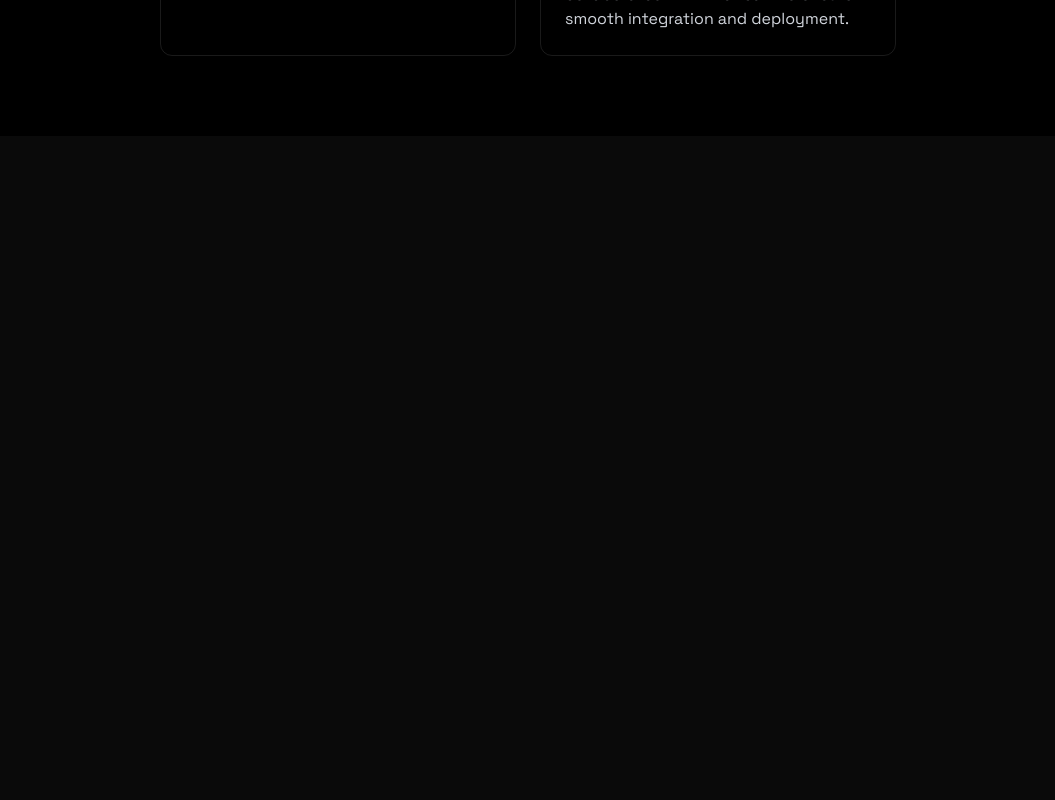
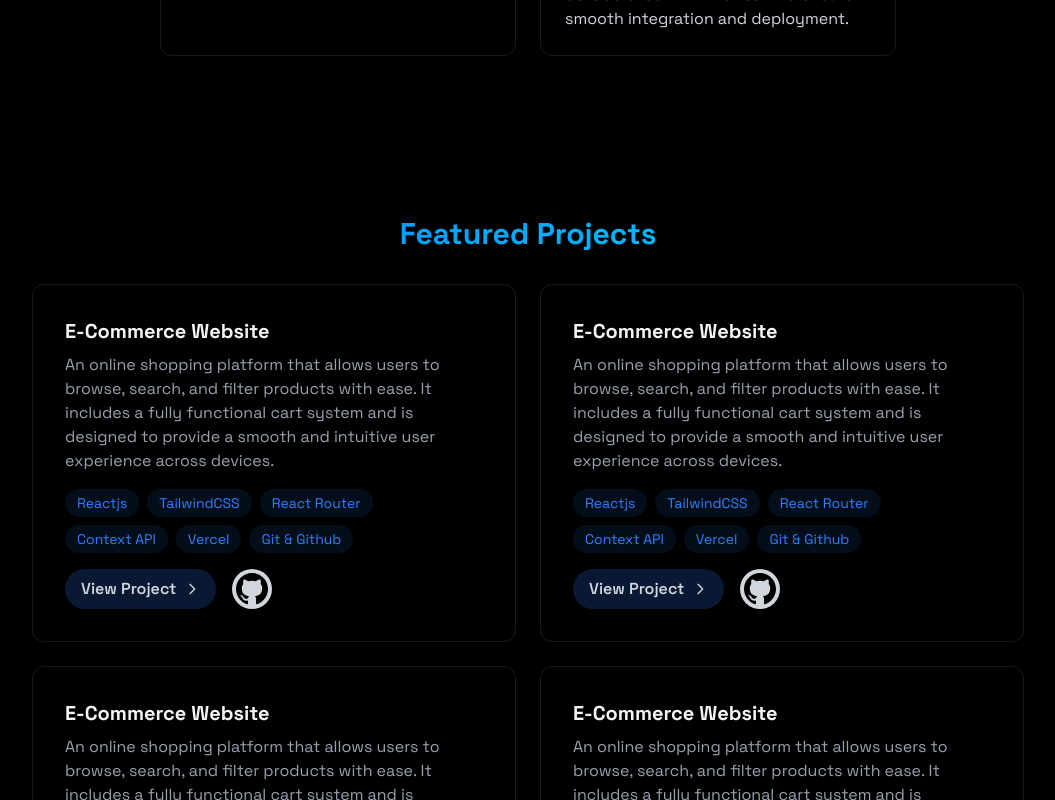
Before and after one commit to httpsharis/portfolio, a React (Vite) app: page / in a window 1280 px wide. Shown: the part 1540-2340 px from the top of the page, without its empty margins (112-1167 px from the left). Before the commit the page ends 1676 px from the top, so only its background shows below. Built offline with nearby package versions, Linux system fonts and the light colour scheme.

Commit message:
Added sections for Projects and Contact, implement RevealOnScroll component, and enhance Home and About sections

```diff
--- a/src/App.jsx
+++ b/src/App.jsx
@@ -6,6 +6,8 @@ import NavBar from './components/NavBar.jsx'
 import MobileManu from './components/MobileManu.jsx'
 import Home from './components/sections/home.jsx'
 import About from './components/sections/about.jsx'
+import Projects from './components/sections/projects.jsx'
+import Contact from './components/sections/contact.jsx'
 
 function App() {
   const [isLoaded, setIsLoaded] = useState(false)
@@ -21,6 +23,8 @@ function App() {
 
         <Home />
         <About />
+        <Projects />
+        <Contact />
       </div>
     </>
   )
--- /dev/null
+++ b/src/components/ProjectCard.jsx
@@ -0,0 +1,55 @@
+import React from "react";
+
+const ProjectCard = ({
+  title,
+  description,
+  techStack = [],
+  liveUrl,
+  githubUrl,
+}) => (
+  <div className="rounded-xl p-8 border border-white/10 hover:-translate-y-1 hover:border-blue-500/30 hover:shadow-[0_2px_8px_rgba(59,130,246,0.2)] transition">
+    <h3 className="text-xl font-bold mb-2">{title}</h3>
+    <p className="text-gray-400 mb-4">{description}</p>
+    <div className="flex flex-wrap gap-2 mb-4">
+      {techStack.map((tech, key) => (
+        <span
+          key={key}
+          className="bg-blue-500/10 text-blue-500 py-1 px-3 rounded-full text-sm hover:bg-blue-500/20 hover:shadow transition-all"
+        >
+          {tech}
+        </span>
+      ))}
+    </div>
+    <div className="flex items-center gap-4">
+      <a
+        href={liveUrl}
+        target="_blank"
+        rel="noopener noreferrer"
+        className="inline-flex items-center px-4 py-2 bg-blue-500/20 text-gray-300 rounded-full font-semibold shadow hover:bg-blue-600 hover:text-white transition"
+      >
+        View Project
+        <svg className="ml-2 w-4 h-4" fill="none" stroke="currentColor" strokeWidth="2" viewBox="0 0 24 24">
+          <path strokeLinecap="round" strokeLinejoin="round" d="M9 5l7 7-7 7" />
+        </svg>
+      </a>
+      <a
+        href={githubUrl}
+        target="_blank"
+        rel="noopener noreferrer"
+        className="bg-gray-300 rounded-full p-1 shadow hover:scale-110 transition"
+        title="View on GitHub"
+      >
+        <svg
+          xmlns="http://www.w3.org/2000/svg"
+          fill="currentColor"
+          viewBox="0 0 24 24"
+          className="w-8 h-8 text-black"
+        >
+          <path d="M12 0C5.37 0 0 5.37 0 12c0 5.3 3.438 9.8 8.207 11.387.6.113.793-.262.793-.577v-2.234c-3.338.726-4.033-1.416-4.033-1.416-.546-1.387-1.333-1.756-1.333-1.756-1.089-.745.083-.729.083-.729 1.205.085 1.84 1.237 1.84 1.237 1.07 1.834 2.807 1.304 3.492.997.108-.775.418-1.305.762-1.605-2.665-.304-5.466-1.332-5.466-5.931 0-1.31.469-2.381 1.236-3.221-.124-.303-.535-1.523.117-3.176 0 0 1.008-.322 3.301 1.23a11.52 11.52 0 0 1 3.003-.404c1.018.005 2.045.138 3.003.404 2.291-1.553 3.297-1.23 3.297-1.23.653 1.653.242 2.873.119 3.176.77.84 1.235 1.911 1.235 3.221 0 4.609-2.803 5.625-5.475 5.921.43.371.823 1.102.823 2.222v3.293c0 .319.192.694.801.576C20.565 21.796 24 17.297 24 12c0-6.63-5.37-12-12-12z" />
+        </svg>
+      </a>
+    </div>
+  </div>
+);
+
+export default ProjectCard;
--- /dev/null
+++ b/src/components/RevealOnScroll.jsx
@@ -0,0 +1,30 @@
+import React, { useEffect, useRef } from 'react'
+
+function RevealOnScroll({ children }) {
+
+    const ref = useRef(null);
+    useEffect(() => {
+        const observer = new IntersectionObserver(([entry]) => {
+            if (entry.isIntersecting) {
+                ref.current.classList.add("visible")
+            }
+        },
+            { threshold: 0.2, rootMargin: "0px 0px -50px 0px" }
+        );
+
+        if (ref.current) observer.observe(ref.current)
+
+            return ()=> observer.disconnect();
+    })
+
+    return (
+        <div
+            ref={ref}
+            className='reveal'
+        >
+            {children}
+        </div>
+    )
+}
+
+export default RevealOnScroll
--- a/src/components/sections/about.jsx
+++ b/src/components/sections/about.jsx
@@ -1,4 +1,5 @@
 import React from 'react'
+import RevealOnScroll from '../RevealOnScroll'
 
 function About() {
 
@@ -19,9 +20,12 @@ function About() {
 
     return (
         <section
-            id='#about'
+            id='about'
             className='min-h-screen flex items-center justify-center py-20'
         >
+
+            <RevealOnScroll>
+
                 <div className='max-w-3xl mx-auto px-4'>
                     <h2 className='text-3xl font-bold mb-8 bg-gradient-to-r from-blue-500 to-cyan-400 bg-clip-text text-transparent text-center '>About Me </h2>
 
@@ -37,7 +41,7 @@ function About() {
                                     {frontendSkills.map((tech, key) => (
                                         <span
                                             key={key}
-                                        className='bg-blue-500/10 text-blue-500 py-1 px-3 rounded-full text-sm hover:to-blue-500/20 hover:shadow-[0_2px_8px_rgba(59,130,2246,0.2)] transition'
+                                            className='bg-blue-500/10 text-blue-500 py-1 px-3 rounded-full text-sm hover:to-blue-500/20 hover:shadow-[0_2px_8px_rgba(59,130,246,0.2)] transition'
                                         >
                                             {tech}
                                         </span>
@@ -52,7 +56,7 @@ function About() {
                                     {backendSkills.map((tech, key) => (
                                         <span
                                             key={key}
-                                        className='bg-blue-500/10 text-blue-500 py-1 px-3 rounded-full text-sm hover:to-blue-500/20 hover:shadow-[0_2px_8px_rgba(59,130,2246,0.2)] transition'
+                                            className='bg-blue-500/10 text-blue-500 py-1 px-3 rounded-full text-sm hover:to-blue-500/20 hover:shadow-[0_2px_8px_rgba(59,130,246,0.2)] transition'
                                         >
                                             {tech}
                                         </span>
@@ -96,6 +100,9 @@ function About() {
                         </div>
                     </div>
                 </div>
+
+            </RevealOnScroll>
+
         </section>
     )
 }
--- a/src/components/sections/contact.jsx
+++ b/src/components/sections/contact.jsx
@@ -0,0 +1,30 @@
+import React from 'react'
+import RevealOnScroll from '../RevealOnScroll'
+
+function Contact() {
+    return (
+        <section
+            id='contact'
+            className='min-h-screen flex items-center justify-center py-20'
+        >
+
+            <RevealOnScroll>
+
+                <div className='px-4 w-150'>
+
+                    <h2 className='text-3xl font-bold mb-8 bg-gradient-to-r from-blue-500 to-cyan-400 bg-clip-text text-transparent text-center '>Get In Touch</h2>
+
+                    <form className='space-y-4'>
+                        <div className='relative'>
+                            <input type="text" id='name' name='name' required className='w-ful bg-white/5 border border-white/10 rounded px-4 py-3 text-white transition focus:ouline-none focus:border-blue-500 focus:bg-blue-500/5' />
+                        </div>
+                    </form>
+                </div>
+
+            </RevealOnScroll>
+
+        </section>
+    )
+}
+
+export default Contact
--- a/src/components/sections/home.jsx
+++ b/src/components/sections/home.jsx
@@ -1,11 +1,14 @@
 import React from 'react'
+import RevealOnScroll from '../RevealOnScroll'
 
 function Home() {
     return (
         <section
-            id='#home'
+            id='home'
             className='min-h-screen flex items-center justify-center relative'
         >
+
+            <RevealOnScroll>
 
                 <div className='text-center z-10 p-4'>
                     <h1
@@ -39,6 +42,8 @@ function Home() {
                     </div>
                 </div>
 
+            </RevealOnScroll>
+
         </section>
     )
 }
--- a/src/components/sections/projects.jsx
+++ b/src/components/sections/projects.jsx
@@ -0,0 +1,88 @@
+import React from "react";
+import ProjectCard from "../ProjectCard";
+import RevealOnScroll from "../RevealOnScroll";
+
+function Projects() {
+    return (
+        <section
+            id="projects"
+            className="min-h-screen flex items-center justify-center py-20"
+        >
+
+            <RevealOnScroll>
+
+                <div className="max-w-5xl mx-auto px-4">
+                    <h2 className="text-3xl font-bold mb-8 bg-gradient-to-r from-blue-500 to-cyan-400 bg-clip-text text-transparent text-center ">
+                        Featured Projects
+                    </h2>
+
+                    <div className="grid grid-cols-1 md:grid-cols-2 gap-6">
+                        <ProjectCard
+                            title="E-Commerce Website"
+                            description="An online shopping platform that allows users to browse, search, and filter products with ease. It includes a fully functional cart system and is designed to provide a smooth and intuitive user experience across devices."
+                            techStack={[
+                                "Reactjs",
+                                "TailwindCSS",
+                                "React Router",
+                                "Context API",
+                                "Vercel",
+                                "Git & Github",
+                            ]}
+                            liveUrl="https://ecommerce-fontend-design.vercel.app/"
+                            githubUrl="https://github.com/httpsharis/ecommerce-fontend-design"
+                        />
+
+                        <ProjectCard
+                            title="E-Commerce Website"
+                            description="An online shopping platform that allows users to browse, search, and filter products with ease. It includes a fully functional cart system and is designed to provide a smooth and intuitive user experience across devices."
+                            techStack={[
+                                "Reactjs",
+                                "TailwindCSS",
+                                "React Router",
+                                "Context API",
+                                "Vercel",
+                                "Git & Github",
+                            ]}
+                            liveUrl="https://ecommerce-fontend-design.vercel.app/"
+                            githubUrl="https://github.com/httpsharis/ecommerce-fontend-design"
+                        />
+
+                        <ProjectCard
+                            title="E-Commerce Website"
+                            description="An online shopping platform that allows users to browse, search, and filter products with ease. It includes a fully functional cart system and is designed to provide a smooth and intuitive user experience across devices."
+                            techStack={[
+                                "Reactjs",
+                                "TailwindCSS",
+                                "React Router",
+                                "Context API",
+                                "Vercel",
+                                "Git & Github",
+                            ]}
+                            liveUrl="https://ecommerce-fontend-design.vercel.app/"
+                            githubUrl="https://github.com/httpsharis/ecommerce-fontend-design"
+                        />
+
+                        <ProjectCard
+                            title="E-Commerce Website"
+                            description="An online shopping platform that allows users to browse, search, and filter products with ease. It includes a fully functional cart system and is designed to provide a smooth and intuitive user experience across devices."
+                            techStack={[
+                                "Reactjs",
+                                "TailwindCSS",
+                                "React Router",
+                                "Context API",
+                                "Vercel",
+                                "Git & Github",
+                            ]}
+                            liveUrl="https://ecommerce-fontend-design.vercel.app/"
+                            githubUrl="https://github.com/httpsharis/ecommerce-fontend-design"
+                        />
+                    </div>
+                </div>
+
+            </RevealOnScroll>
+
+        </section>
+    );
+}
+
+export default Projects;
--- a/src/index.css
+++ b/src/index.css
@@ -34,3 +34,14 @@ html, body {
     animation: loading 0.8s ease infinite;
   }
 }
+
+.reveal {
+  opacity: 0;
+  transform: translate(20px);
+  transition: opacity 0.7s ease, transform 0.7s ease;
+}
+
+.reveal.visible {
+  opacity: 1;
+  transform: translateY(0);
+}
```
Also changed, not shown: src/assets/github-mark.svg (added). Lines whose indentation alone changed are shown as unchanged.
